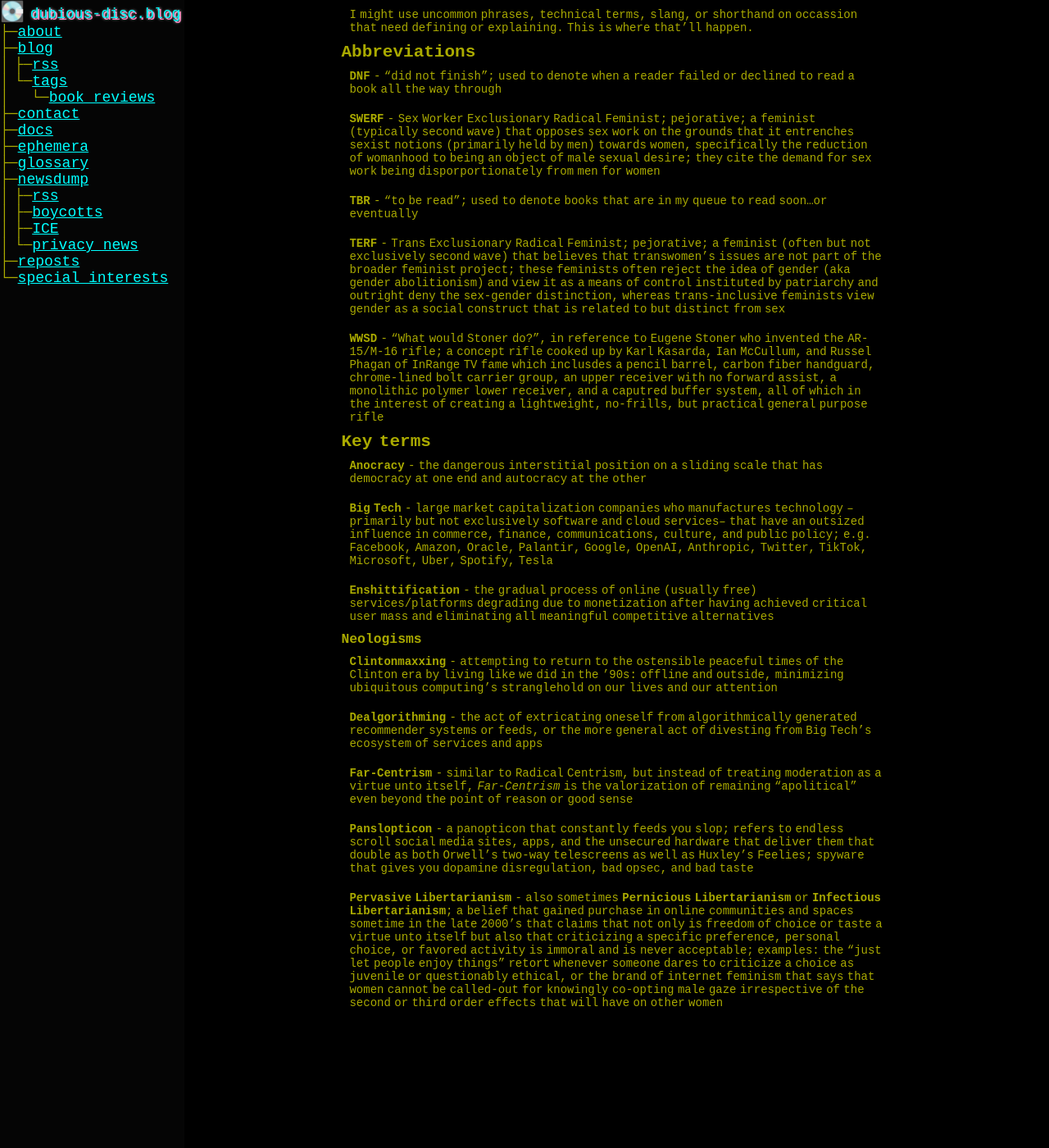
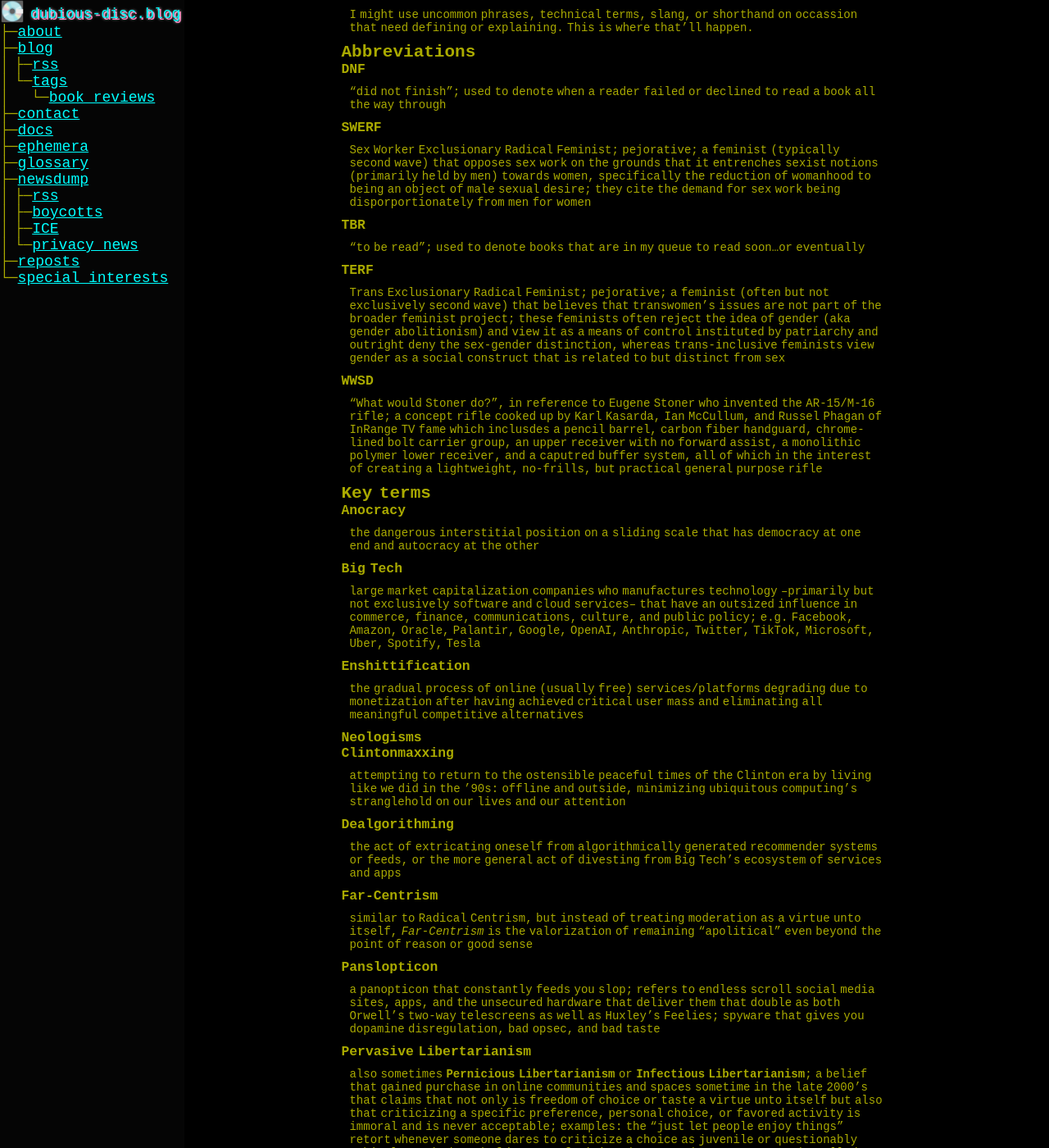
Before and after one commit to paranoid-porygon/paranoid-porygon.github.io, a Jekyll site: the page built from _pages/glossary.markdown, in a window 1280 px wide and 1400 px high. Shown: the whole window at 82% size. Built offline with Jekyll 4.4.1, drawn with Linux system fonts in a browser that asks for light colours.

Commit message:
glossary update

```diff
--- a/_pages/glossary.markdown
+++ b/_pages/glossary.markdown
@@ -8,32 +8,58 @@ I might use uncommon phrases, technical terms, slang, or shorthand on occassion
 
 ## Abbreviations
 
-**DNF** - "did not finish"; used to denote when a reader failed or declined to read a book all the way through
+### DNF
 
-**SWERF** - Sex Worker Exclusionary Radical Feminist; pejorative; a feminist (typically second wave) that opposes sex work on the grounds that it entrenches sexist notions (primarily held by men) towards women, specifically the reduction of womanhood to being an object of male sexual desire; they cite the demand for sex work being disporportionately from men for women
+"did not finish"; used to denote when a reader failed or declined to read a book all the way through
 
-**TBR** - "to be read"; used to denote books that are in my queue to read soon...or eventually
+### SWERF
 
-**TERF** - Trans Exclusionary Radical Feminist; pejorative; a feminist (often but not exclusively second wave) that believes that transwomen's issues are not part of the broader feminist project; these feminists often reject the idea of gender (aka gender abolitionism) and view it as a means of control instituted by patriarchy and outright deny the sex-gender distinction, whereas trans-inclusive feminists view gender as a social construct that is related to but distinct from sex
+Sex Worker Exclusionary Radical Feminist; pejorative; a feminist (typically second wave) that opposes sex work on the grounds that it entrenches sexist notions (primarily held by men) towards women, specifically the reduction of womanhood to being an object of male sexual desire; they cite the demand for sex work being disporportionately from men for women
 
-**WWSD** - "What would Stoner do?", in reference to Eugene Stoner who invented the AR-15/M-16 rifle; a concept rifle cooked up by Karl Kasarda, Ian McCullum, and Russel Phagan of InRange TV fame which inclusdes a pencil barrel, carbon fiber handguard, chrome-lined bolt carrier group, an upper receiver with no forward assist, a monolithic polymer lower receiver, and a caputred buffer system, all of which in the interest of creating a lightweight, no-frills, but practical general purpose rifle
+### TBR
+
+"to be read"; used to denote books that are in my queue to read soon...or eventually
+
+### TERF
+
+Trans Exclusionary Radical Feminist; pejorative; a feminist (often but not exclusively second wave) that believes that transwomen's issues are not part of the broader feminist project; these feminists often reject the idea of gender (aka gender abolitionism) and view it as a means of control instituted by patriarchy and outright deny the sex-gender distinction, whereas trans-inclusive feminists view gender as a social construct that is related to but distinct from sex
+
+### WWSD
+
+"What would Stoner do?", in reference to Eugene Stoner who invented the AR-15/M-16 rifle; a concept rifle cooked up by Karl Kasarda, Ian McCullum, and Russel Phagan of InRange TV fame which inclusdes a pencil barrel, carbon fiber handguard, chrome-lined bolt carrier group, an upper receiver with no forward assist, a monolithic polymer lower receiver, and a caputred buffer system, all of which in the interest of creating a lightweight, no-frills, but practical general purpose rifle
 
 ## Key terms
 
-**Anocracy** - the dangerous interstitial position on a sliding scale that has democracy at one end and autocracy at the other
+### Anocracy
 
-**Big Tech** - large market capitalization companies who manufactures technology --primarily but not exclusively software and cloud services-- that have an outsized influence in commerce, finance, communications, culture, and public policy; e.g. Facebook, Amazon, Oracle, Palantir, Google, OpenAI, Anthropic, Twitter, TikTok, Microsoft, Uber, Spotify, Tesla
+the dangerous interstitial position on a sliding scale that has democracy at one end and autocracy at the other
 
-**Enshittification** - the gradual process of online (usually free) services/platforms degrading due to monetization after having achieved critical user mass and eliminating all meaningful competitive alternatives
+### Big Tech
+
+large market capitalization companies who manufactures technology --primarily but not exclusively software and cloud services-- that have an outsized influence in commerce, finance, communications, culture, and public policy; e.g. Facebook, Amazon, Oracle, Palantir, Google, OpenAI, Anthropic, Twitter, TikTok, Microsoft, Uber, Spotify, Tesla
+
+### Enshittification
+
+the gradual process of online (usually free) services/platforms degrading due to monetization after having achieved critical user mass and eliminating all meaningful competitive alternatives
 
 ### Neologisms
 
-**Clintonmaxxing** - attempting to return to the ostensible peaceful times of the Clinton era by living like we did in the '90s: offline and outside, minimizing ubiquitous computing's stranglehold on our lives and our attention
+### Clintonmaxxing
 
-**Dealgorithming** - the act of extricating oneself from algorithmically generated recommender systems or feeds, or the more general act of divesting from Big Tech's ecosystem of services and apps
+attempting to return to the ostensible peaceful times of the Clinton era by living like we did in the '90s: offline and outside, minimizing ubiquitous computing's stranglehold on our lives and our attention
 
-**Far-Centrism** - similar to Radical Centrism, but instead of treating moderation as a virtue unto itself, *Far-Centrism* is the valorization of remaining "apolitical" even beyond the point of reason or good sense
+### Dealgorithming
 
-**Panslopticon** - a panopticon that constantly feeds you slop; refers to endless scroll social media sites, apps, and the unsecured hardware that deliver them that double as both Orwell's two-way telescreens as well as Huxley's Feelies; spyware that gives you dopamine disregulation, bad opsec, and bad taste
+the act of extricating oneself from algorithmically generated recommender systems or feeds, or the more general act of divesting from Big Tech's ecosystem of services and apps
 
-**Pervasive Libertarianism** - also sometimes **Pernicious Libertarianism** or **Infectious Libertarianism**; a belief that gained purchase in online communities and spaces sometime in the late 2000's that claims that not only is freedom of choice or taste a virtue unto itself but also that criticizing a specific preference, personal choice, or favored activity is immoral and is never acceptable; examples: the "just let people enjoy things" retort whenever someone dares to criticize a choice as juvenile or questionably ethical, or the brand of internet feminism that says that women cannot be called-out for knowingly co-opting  male gaze irrespective of the second or third order effects that will have on other women
+### Far-Centrism
+
+similar to Radical Centrism, but instead of treating moderation as a virtue unto itself, *Far-Centrism* is the valorization of remaining "apolitical" even beyond the point of reason or good sense
+
+### Panslopticon
+
+a panopticon that constantly feeds you slop; refers to endless scroll social media sites, apps, and the unsecured hardware that deliver them that double as both Orwell's two-way telescreens as well as Huxley's Feelies; spyware that gives you dopamine disregulation, bad opsec, and bad taste
+
+### Pervasive Libertarianism
+
+also sometimes **Pernicious Libertarianism** or **Infectious Libertarianism**; a belief that gained purchase in online communities and spaces sometime in the late 2000's that claims that not only is freedom of choice or taste a virtue unto itself but also that criticizing a specific preference, personal choice, or favored activity is immoral and is never acceptable; examples: the "just let people enjoy things" retort whenever someone dares to criticize a choice as juvenile or questionably ethical, or the brand of internet feminism that says that women cannot be called-out for knowingly co-opting  male gaze irrespective of the second or third order effects that will have on other women
```
